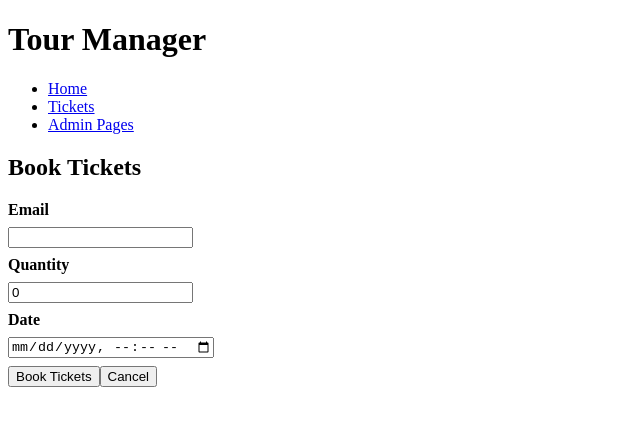
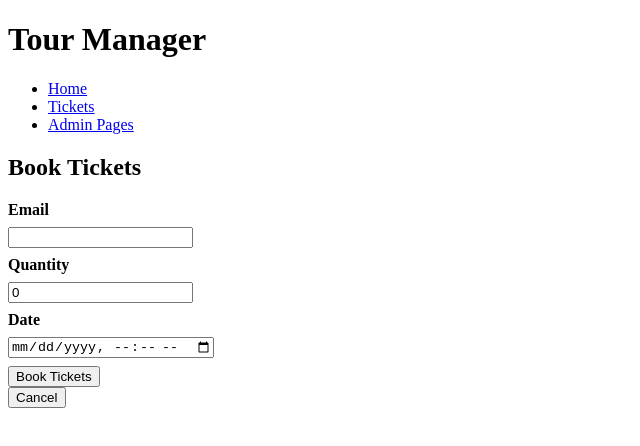
Before and after one commit to hannah68/boolean-uk-react-patch-and-delete-with-server, a React (Create React App) app: page /tours/book/1 in a window 1280 px wide. Shown: the top 446 px of the page, without its empty margins (0-640 px from the left). Built offline with nearby package versions, Linux system fonts and the light colour scheme; data requests are answered from the project's data file.

Commit message:
Cancel outside form

```diff
--- a/src/pages/admin/components/tours/CreateTour.js
+++ b/src/pages/admin/components/tours/CreateTour.js
@@ -1,5 +1,5 @@
 import { useState, useEffect } from "react"
-import { Link, useNavigate } from "react-router-dom"
+import { useNavigate } from "react-router-dom"
 
 import { fetchData } from "../../../../fetch.js"
 
@@ -79,8 +79,8 @@ function CreateTourPage (props) {
           value={tourToCreate.price}
         />
         <button type="submit">{UIText.createTour}</button>
-        <button onClick={() => navigate(LocalRoutes.admin)}>{UIText.cancel}</button>
       </form>
+      <button onClick={() => navigate(LocalRoutes.admin)}>{UIText.cancel}</button>
     </>
   )
 }
--- a/src/pages/admin/components/tours/EditTour.js
+++ b/src/pages/admin/components/tours/EditTour.js
@@ -1,5 +1,5 @@
 import { useEffect, useState } from "react"
-import { Link, useLocation, useNavigate } from "react-router-dom"
+import { useLocation, useNavigate } from "react-router-dom"
 
 import { fetchData } from "../../../../fetch.js"
 
@@ -129,8 +129,8 @@ function EditTourPage(props) {
         <button type="button" onClick={() => handleDelete(tourToEdit)}>
           {UIText.deleteTour}
         </button>
-        <button onClick={() => navigate(LocalRoutes.admin)}>{UIText.cancel}</button>
       </form>
+      <button onClick={() => navigate(LocalRoutes.admin)}>{UIText.cancel}</button>
     </>
   )
 }
--- a/src/pages/user/components/tickets/BookTicket.js
+++ b/src/pages/user/components/tickets/BookTicket.js
@@ -1,5 +1,5 @@
 import { useEffect, useState } from "react"
-import { Link, useLocation, useNavigate } from "react-router-dom"
+import { useLocation, useNavigate } from "react-router-dom"
 
 import { fetchData } from "../../../../fetch.js"
 
@@ -106,8 +106,8 @@ function BookTicket (props) {
           value={ticketToCreate.date}
         />
         <button type="submit">{UIText.bookTickets}</button>
-        <button onClick={() => navigate(LocalRoutes.home)}>{UIText.cancel}</button>
       </form>
+      <button onClick={() => navigate(LocalRoutes.home)}>{UIText.cancel}</button>
     </>
   )
 }
```
